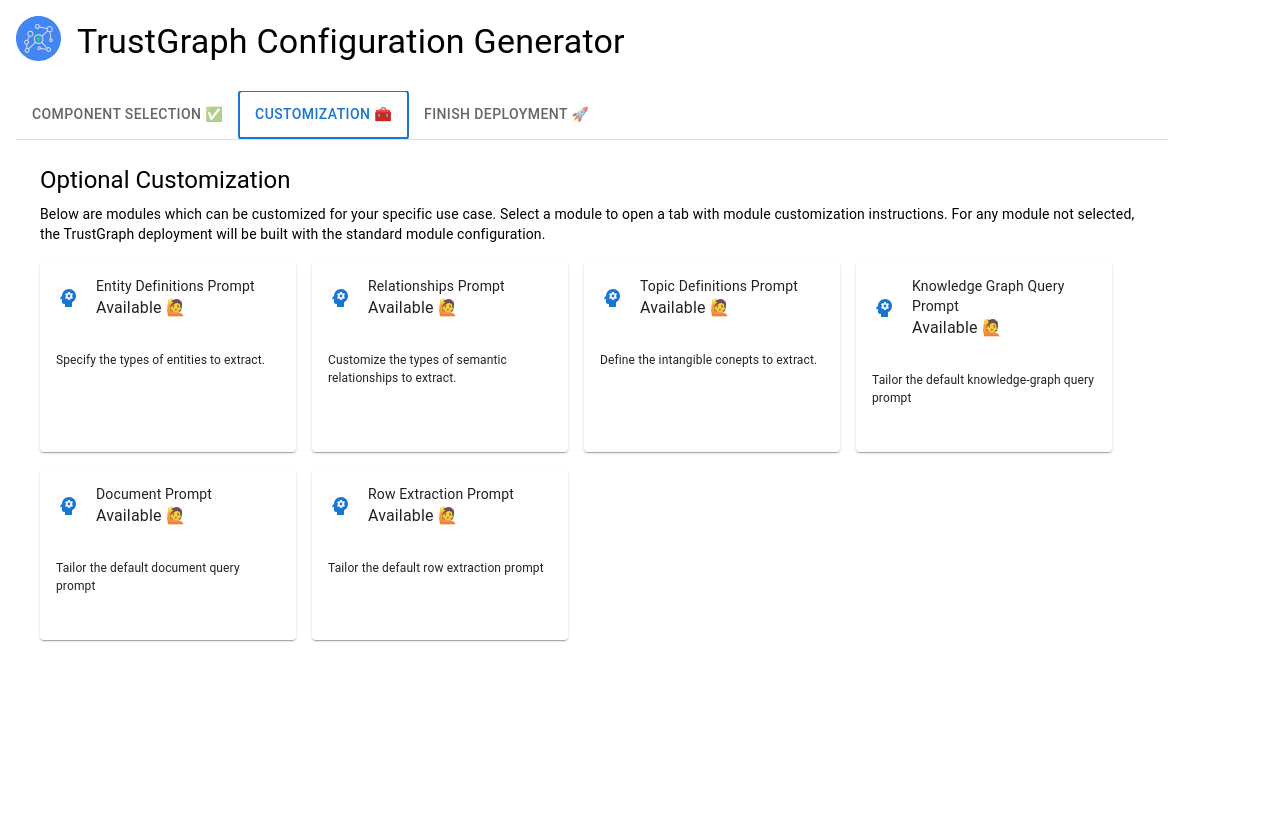
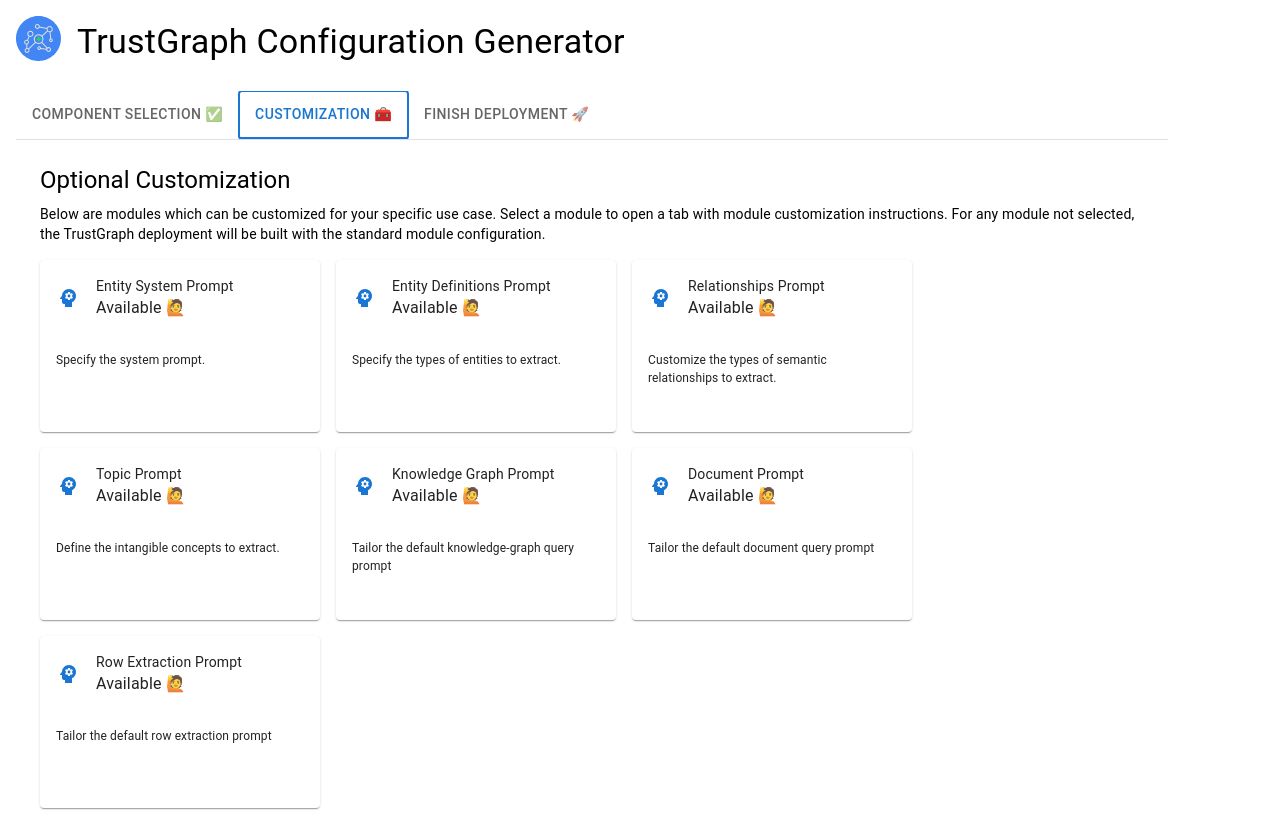
Before and after one commit to trustgraph-ai/simple-config-ui, a React (Vite) app: page / in a window 1280 px wide. Both pictures are taken after a click on the tab "CUSTOMIZATION 🧰". Built offline with nearby package versions, Linux system fonts and the light colour scheme.

Commit message:
Added system prompt.

```diff
--- a/src/simple-editor/configuration/Configuration.tsx
+++ b/src/simple-editor/configuration/Configuration.tsx
@@ -5,12 +5,13 @@ import { Box, Tabs, Tab } from '@mui/material';
 
 import { usePromptsStore } from '../state/Prompts';
 import {
-    useOptionsStore, DEFINITIONS_PROMPT, RELATIONSHIPS_PROMPT,
+    useOptionsStore, SYSTEM_PROMPT, DEFINITIONS_PROMPT, RELATIONSHIPS_PROMPT,
     TOPICS_PROMPT, KNOWLEDGE_QUERY_PROMPT, DOCUMENT_QUERY_PROMPT,
     ROWS_PROMPT,
 } from '../state/Options';
 import { useDeploymentStore } from '../state/Deployment';
 
+import SystemPrompt from './SystemPrompt';
 import DefinitionsPrompt from './DefinitionsPrompt';
 import RelationshipsPrompt from './RelationshipsPrompt';
 import TopicsPrompt from './TopicsPrompt';
@@ -50,6 +51,9 @@ const tabs = (opts : Set<string>) => {
         <Tab key="more" value="more" label="Customization 🧰"/>
     ];
 
+    if (opts.has(SYSTEM_PROMPT))
+        tabs.push(<Tab key="sys" value="sys" label="System Prompt"/>);
+
     if (opts.has(DEFINITIONS_PROMPT))
         tabs.push(<Tab key="defs" value="defs" label="Entity Definitions Prompt"/>);
 
@@ -57,7 +61,7 @@ const tabs = (opts : Set<string>) => {
         tabs.push(<Tab key="rels" value="rels" label="Relationships Prompt"/>);
 
     if (opts.has(TOPICS_PROMPT))
-        tabs.push(<Tab key="topics" value="topics" label="Topic Definitions Prompt"/>);
+        tabs.push(<Tab key="topics" value="topics" label="Topic Prompt"/>);
 
     if (opts.has(KNOWLEDGE_QUERY_PROMPT))
         tabs.push(<Tab key="kgq" value="kgq" label="Knowledge Graph Prompt"/>);
@@ -119,6 +123,10 @@ const Configuration: React.FC = () => {
                 <Additional/>
             </CustomTabPanel>
 
+            <CustomTabPanel value={value} tabId="sys">
+                <SystemPrompt/>
+            </CustomTabPanel>
+
             <CustomTabPanel value={value} tabId="defs">
                 <DefinitionsPrompt/>
             </CustomTabPanel>
--- a/src/simple-editor/options/Option.tsx
+++ b/src/simple-editor/options/Option.tsx
@@ -23,7 +23,7 @@ const Option = ({enabled, onChange, avatar, title, content} : {
                   title={title}
                   subheader={
                       <Typography variant="body1">
-                          Customization Active ✅
+                          Active ✅
                       </Typography>
                   }
                 />
@@ -75,7 +75,7 @@ const Option = ({enabled, onChange, avatar, title, content} : {
     }
 
     return (
-        <Card sx={{ width: '16rem' }}>
+        <Card sx={{ width: '17.5rem' }}>
             <CardActionArea onClick={() => onChange()}>
                 <Header
                 />
--- a/src/simple-editor/options/Options.tsx
+++ b/src/simple-editor/options/Options.tsx
@@ -15,7 +15,7 @@ import {
 import { useDeploymentStore } from '../state/Deployment';
 
 import {
-    useOptionsStore, DEFINITIONS_PROMPT, RELATIONSHIPS_PROMPT,
+    useOptionsStore, SYSTEM_PROMPT, DEFINITIONS_PROMPT, RELATIONSHIPS_PROMPT,
     TOPICS_PROMPT, KNOWLEDGE_QUERY_PROMPT, DOCUMENT_QUERY_PROMPT,
     ROWS_PROMPT,
 } from '../state/Options';
@@ -36,6 +36,7 @@ const ParamsForm: React.FC = ({
         setConfigUrl("");
     });
 
+    const system = options.has(SYSTEM_PROMPT);
     const definitions = options.has(DEFINITIONS_PROMPT);
     const relationships = options.has(RELATIONSHIPS_PROMPT);
     const topics = options.has(TOPICS_PROMPT);
@@ -54,6 +55,10 @@ const ParamsForm: React.FC = ({
             setOptions(opts);
         }
     }
+
+    const onSystem = () => {
+        set(SYSTEM_PROMPT, !system);
+    };
 
     const onDefinitions = () => {
         set(DEFINITIONS_PROMPT, !definitions);
@@ -87,6 +92,17 @@ const ParamsForm: React.FC = ({
             >
 
                 <Option
+                    enabled={system}
+                    onChange={onSystem}
+                    avatar={<Psychology color="primary"/>}
+                    title="Entity System Prompt"
+                    content={
+                        'Specify the system prompt.'
+                    }
+
+                />
+
+                <Option
                     enabled={definitions}
                     onChange={onDefinitions}
                     avatar={<Psychology color="primary"/>}
@@ -112,9 +128,9 @@ const ParamsForm: React.FC = ({
                     enabled={topics}
                     onChange={onTopics}
                     avatar={<Psychology color="primary"/>}
-                    title="Topic Definitions Prompt"
+                    title="Topic Prompt"
                     content={
-                        'Define the intangible conepts to extract.'
+                        'Define the intangible concepts to extract.'
                     }
 
                 />
@@ -123,7 +139,7 @@ const ParamsForm: React.FC = ({
                     enabled={kgQuery}
                     onChange={onKgQuery}
                     avatar={<Psychology color="primary"/>}
-                    title="Knowledge Graph Query Prompt"
+                    title="Knowledge Graph Prompt"
                     content={
                         'Tailor the default knowledge-graph query prompt'
                     }
--- a/src/simple-editor/prompts.ts
+++ b/src/simple-editor/prompts.ts
@@ -1,4 +1,5 @@
 
+export const default_system_prompt = "You are a help chatbot.\n";
 
 export const default_definition_prompt = "<instructions>\nStudy the following text and derive definitions for any discovered entities.\nDo not provide definitions for entities whose definitions are incomplete\nor unknown.\nOutput relationships in JSON format as an arary of objects with fields:\n- entity: the name of the entity\n- definition: English text which defines the entity\n</instructions>\n\n<text>\n{text}\n</text>\n\n<requirements>\nYou will respond only with raw JSON format data. Do not provide\nexplanations. Do not use special characters in the abstract text. The\nabstract will be written as plain text.  Do not add markdown formatting\nor headers or prefixes.  Do not include null or unknown definitions.\n</requirements>";
 
--- a/src/simple-editor/state/Options.ts
+++ b/src/simple-editor/state/Options.ts
@@ -1,6 +1,7 @@
 
 import { create } from 'zustand'
 
+export const SYSTEM_PROMPT = "system-prompt";
 export const DEFINITIONS_PROMPT = "definitions-prompt";
 export const RELATIONSHIPS_PROMPT = "relationships-prompt";
 export const TOPICS_PROMPT = "topics-prompt";
--- a/src/simple-editor/state/Prompts.ts
+++ b/src/simple-editor/state/Prompts.ts
@@ -5,6 +5,7 @@ import * as prompts from '../prompts';
 
 export interface Prompts {
 
+    system : string;
     definitions : string;
     relationships : string;
     topics : string;
@@ -12,6 +13,7 @@ export interface Prompts {
     documentQuery : string;
     rows : string;
 
+    setSystem : (v : string) => void;
     setDefinitions : (v : string) => void;
     setRelationships : (v : string) => void;
     setTopics : (v : string) => void;
@@ -25,12 +27,17 @@ export const usePromptsStore = create<Prompts>()(
 
     (set) => ({
 
+        system: prompts.default_system_prompt,
         definitions: prompts.default_definition_prompt,
         relationships: prompts.default_relationship_prompt,
         topics: prompts.default_topics_prompt,
         knowledgeQuery: prompts.default_knowledge_query_prompt,
         documentQuery: prompts.default_document_query_prompt,
         rows: prompts.default_rows_prompt,
+
+        setSystem: (v) => set(() => ({
+	    system: v
+	})),
 
         setDefinitions: (v) => set(() => ({
 	    definitions: v
```
